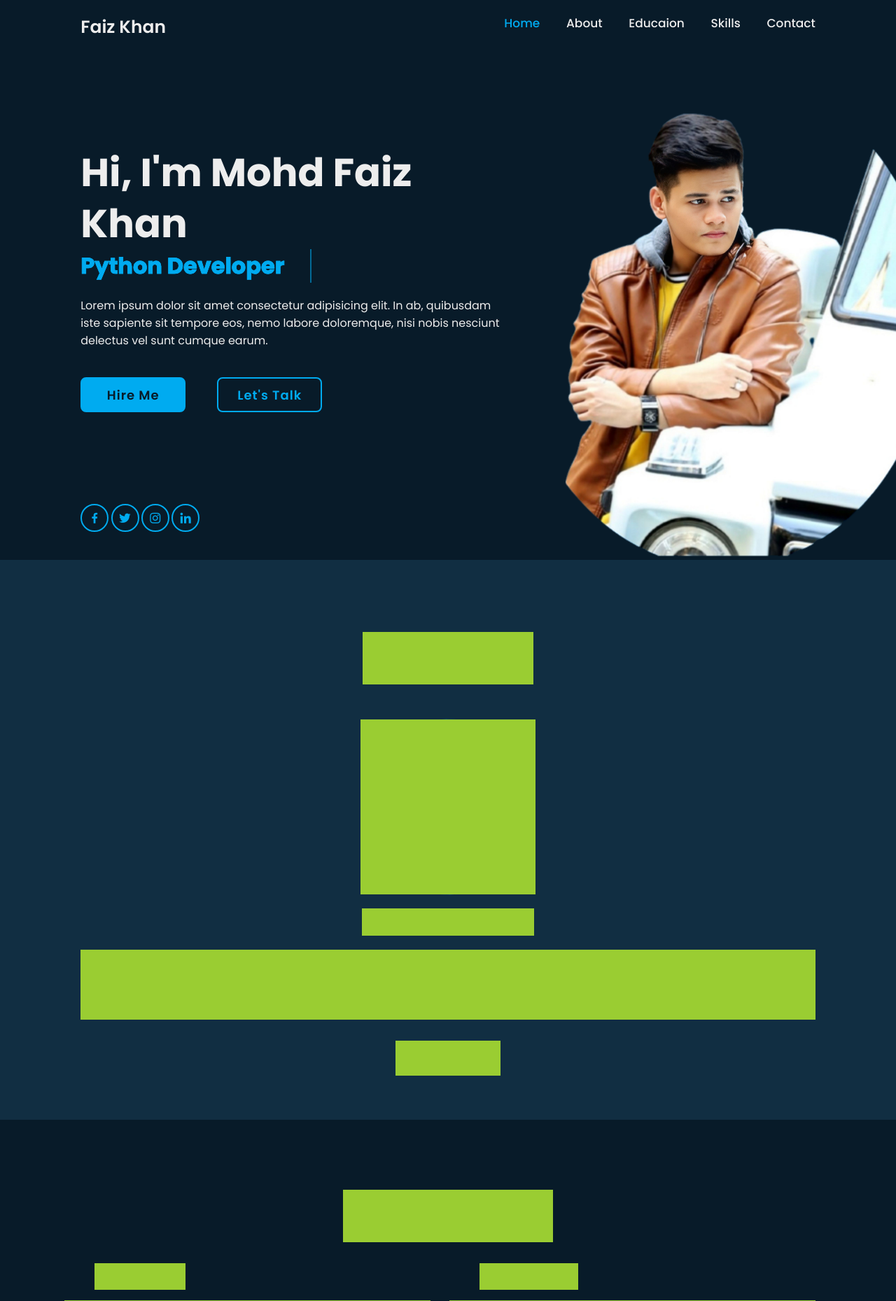
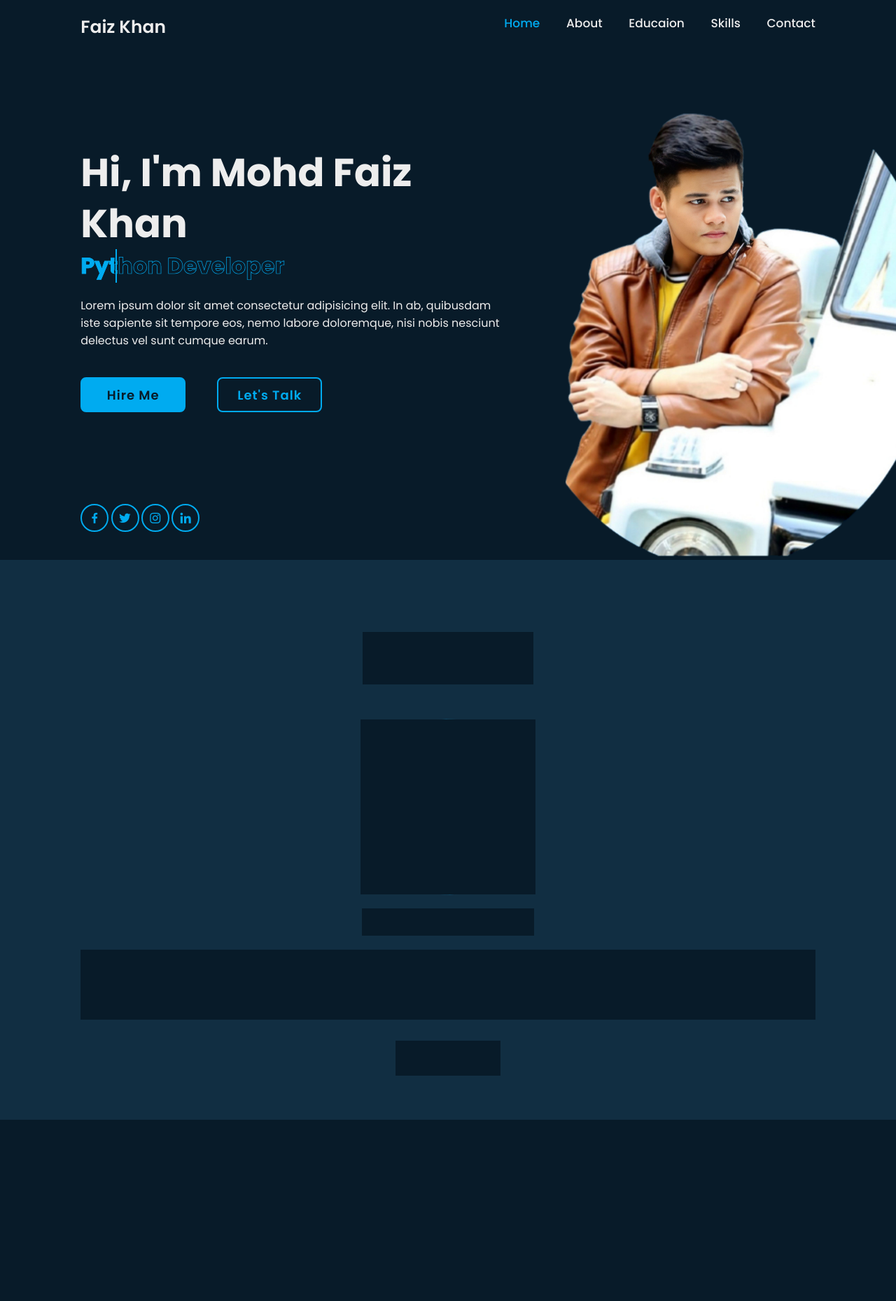
Before and after one commit to faizkhan77/MyPortfolio, a Django app: page / in a window 1280 px wide. Shown: the top 1859 px of the page at 70% size. Run offline with Django 4.2, Linux system fonts and the light colour scheme.

Commit message:
Nearly done, at 2:02:56

```diff
--- a/myApp/templates/myApp/home.html
+++ b/myApp/templates/myApp/home.html
@@ -352,13 +352,13 @@
     <div class="footer-text">
         <p>Copyright &copy; 2023 by Faiz Khan | All Rights Reserved</p>
 
-        {% comment %} <span class="animate scroll" style="--i:1 ;"></span> {% endcomment %}
+        <span class="animate scroll" style="--i:1;"></span>
     </div>
 
     <div class="footer-iconTop">
         <a href="#"><i class='bx bx-up-arrow-alt'></i></a>
 
-        {% comment %} <span class="animate scroll" style="--i:3 ;"></span> {% endcomment %}
+        <span class="animate scroll" style="--i:3;"></span>
     </div>
 </footer>
 
--- a/static/css/mystyle.css
+++ b/static/css/mystyle.css
@@ -129,6 +129,9 @@
     background-repeat: no-repeat;
     -webkit-background-clip: text;
     background-position: -33rem 0;
+}
+
+.home.show-animate .home-content .text-animate h3 {
     animation: homeBgText 6s linear infinite;
     animation-delay: 2s;
 }
@@ -142,6 +145,9 @@
     height: 100%;
     border-right: 2px solid var(--main-color);
     z-index: -1;
+}
+
+.home.show-animate .home-content .text-animate h3::before {
     animation: homeCursorText 6s linear infinite;
     animation-delay: 2s;
 }
@@ -724,6 +730,11 @@
     background: var(--second-bg-color);
 }
 
+.footer-text,
+.footer-iconTop {
+    position: relative;
+}
+
 .footer-text p {
     font-size: 1.6rem;
 }
@@ -780,7 +791,7 @@
     right: 0;
     width: 100%;
     height: 100%;
-    background: yellowgreen;
+    background: var(--bg-color);
     z-index: 98;
 }
 
@@ -809,7 +820,8 @@
 .about.show-animate .animate.scroll,
 .education.show-animate .animate.scroll,
 .skills.show-animate .animate.scroll,
-.contact.show-animate .animate.scroll {
+.contact.show-animate .animate.scroll,
+.footer.show-animate .animate.scroll {
     transition-delay: calc(.3s * var(--i));
     width: 0;
 }
--- a/static/js/myscript.js
+++ b/static/js/myscript.js
@@ -45,8 +45,8 @@
     navbar.classList.remove('active');
 
     // animation footer on scroll
-    // let footer = document.querySelector('footer');
+    let footer = document.querySelector('footer');
 
-    // footer.classList.toggle('show-animate', this.innerHeight + this.scrollY >= document.scrollingElement.scrollHeight);
+    footer.classList.toggle('show-animate', this.innerHeight + this.scrollY >= document.scrollingElement.scrollHeight);
 
 }
```
